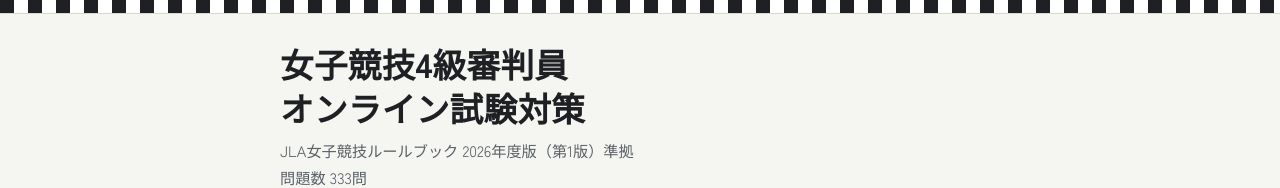
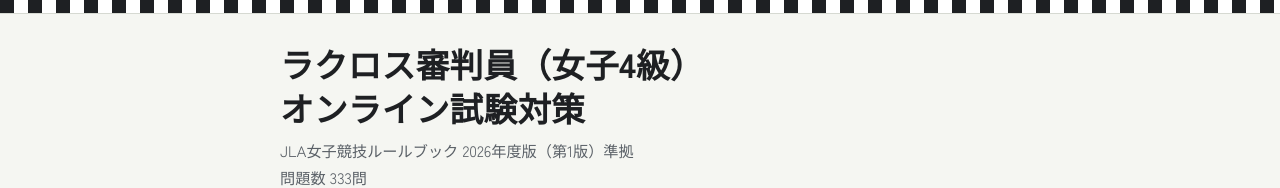
Before and after one commit to hayashikazuki-nihon-uh/lacrosse-rule-exam, a plain HTML site: page index.html in a window 1280 px wide. Shown: the top 188 px of the page. Drawn offline with Linux system fonts and the light colour scheme.

Commit message:
Update index.html

```diff
--- a/index.html
+++ b/index.html
@@ -3,7 +3,7 @@
 <head>
 <meta charset="utf-8">
 <meta name="viewport" content="width=device-width, initial-scale=1, viewport-fit=cover">
-<title>ラクロス女子4級審判員 試験対策（2026年度ルール）</title>
+<title>ラクロス審判員（女子4級） 試験対策（2026年度ルール）</title>
 <link rel="preconnect" href="https://fonts.googleapis.com">
 <link rel="preconnect" href="https://fonts.gstatic.com" crossorigin>
 <link href="https://fonts.googleapis.com/css2?family=Zen+Kaku+Gothic+New:wght@400;500;700;900&display=swap" rel="stylesheet">
@@ -140,7 +140,7 @@
 <div class="stripes" aria-hidden="true"></div>
 <div class="wrap">
   <header class="top">
-    <h1>女子競技4級審判員<br>オンライン試験対策</h1>
+    <h1>ラクロス審判員（女子4級）<br>オンライン試験対策</h1>
     <p>JLA女子競技ルールブック 2026年度版（第1版）準拠<br>問題数 333問</p>
     <ul class="rules">
       <li><b>50</b>問</li><li><b>40</b>分</li><li><b>45</b>点以上で合格</li><li>はい／いいえの2択</li>
```
